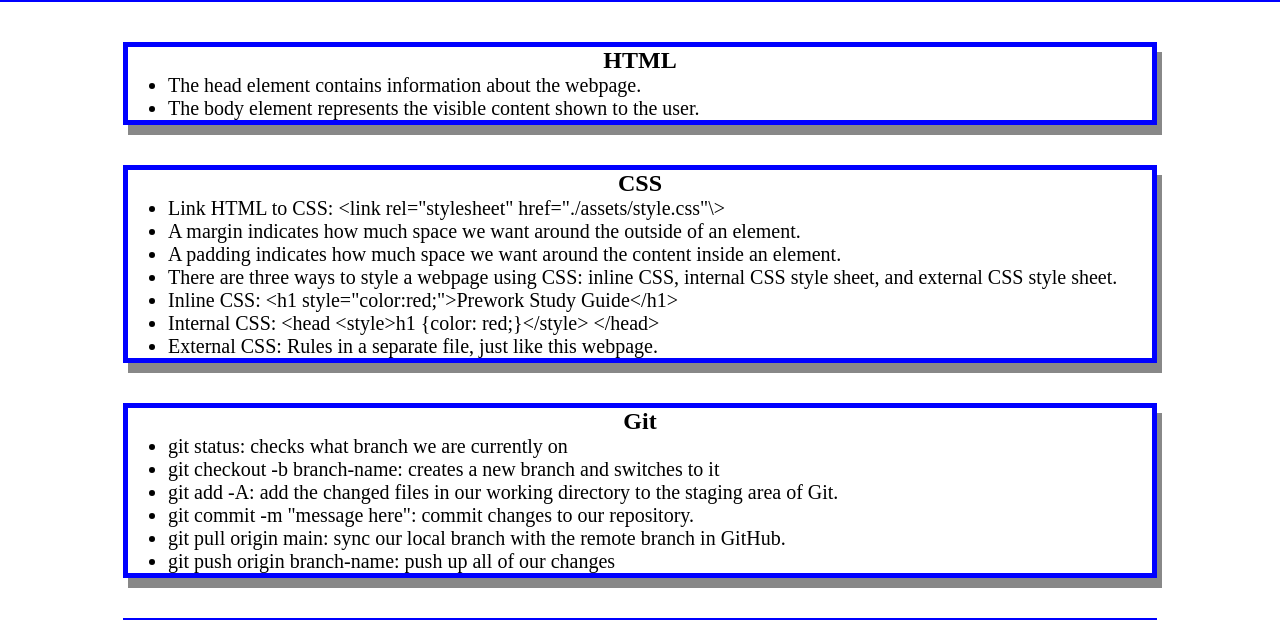
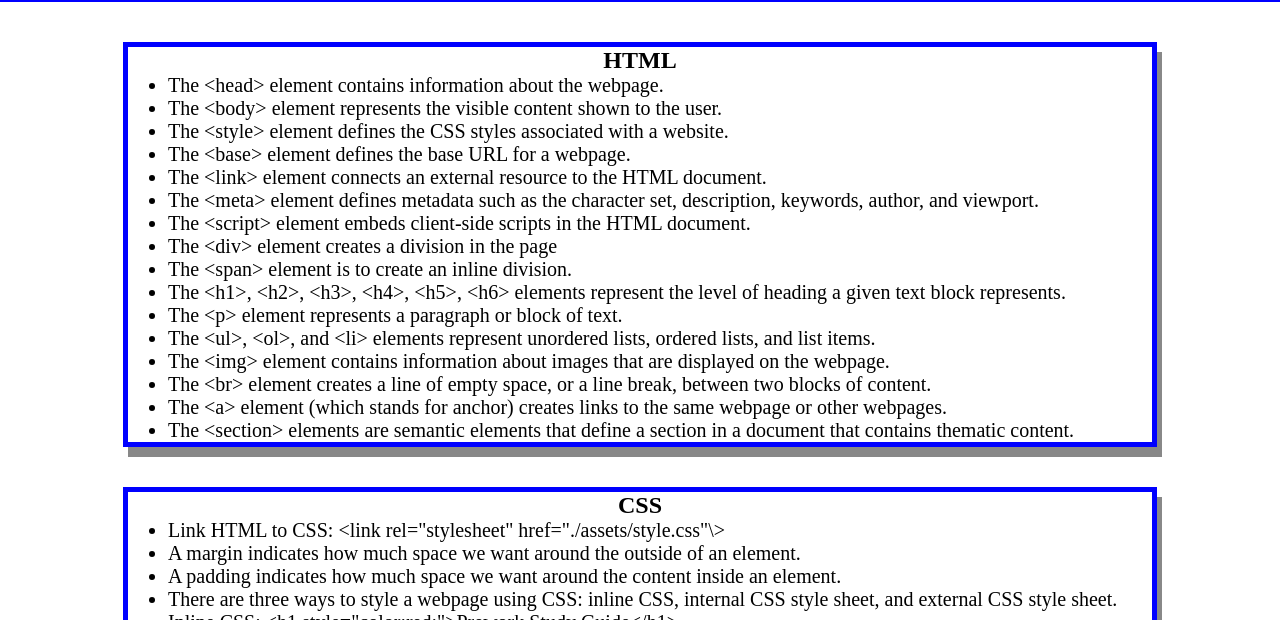
Before and after one commit to ColtonWilson/prework-study-guide, a plain HTML site: page index.html in a window 1280 px wide. Shown: the part 118-738 px from the top of the page. Drawn offline with Linux system fonts and the light colour scheme.

Commit message:
Updated html section with notes

```diff
--- a/index.html
+++ b/index.html
@@ -18,8 +18,22 @@
       <section class="card" id="html-section">
         <h2>HTML</h2>
         <ul>
-          <li>The head element contains information about the webpage.</li>
-          <li>The body element represents the visible content shown to the user.</li>
+          <li>The &#60;head> element contains information about the webpage.</li>
+          <li>The &#60;body> element represents the visible content shown to the user.</li>
+          <li>The &#60;style> element defines the CSS styles associated with a website.</li>
+          <li>The &#60;base> element defines the base URL for a webpage.</li>
+          <li>The &#60;link> element connects an external resource to the HTML document.</li>
+          <li>The &#60;meta> element defines metadata such as the character set, description, keywords, author, and viewport.</li>
+          <li>The &#60;script> element embeds client-side scripts in the HTML document.</li>
+          <li>The &#60;div> element creates a division in the page</li>
+          <li>The &#60;span> element is to create an inline division.</li>
+          <li>The &#60;h1>, &#60;h2>, &#60;h3>, &#60;h4>, &#60;h5>, &#60;h6> elements represent the level of heading a given text block represents.</li>
+          <li>The &#60;p> element represents a paragraph or block of text.</li>
+          <li>The &#60;ul>, &#60;ol>, and &#60;li> elements represent unordered lists, ordered lists, and list items.</li>
+          <li>The &#60;img> element contains information about images that are displayed on the webpage.</li>
+          <li>The &#60;br> element creates a line of empty space, or a line break, between two blocks of content.</li>
+          <li>The &#60;a> element (which stands for anchor) creates links to the same webpage or other webpages. </li>
+          <li>The &#60;section> elements are semantic elements that define a section in a document that contains thematic content.</li>
         </ul>
       </section>
 
```
